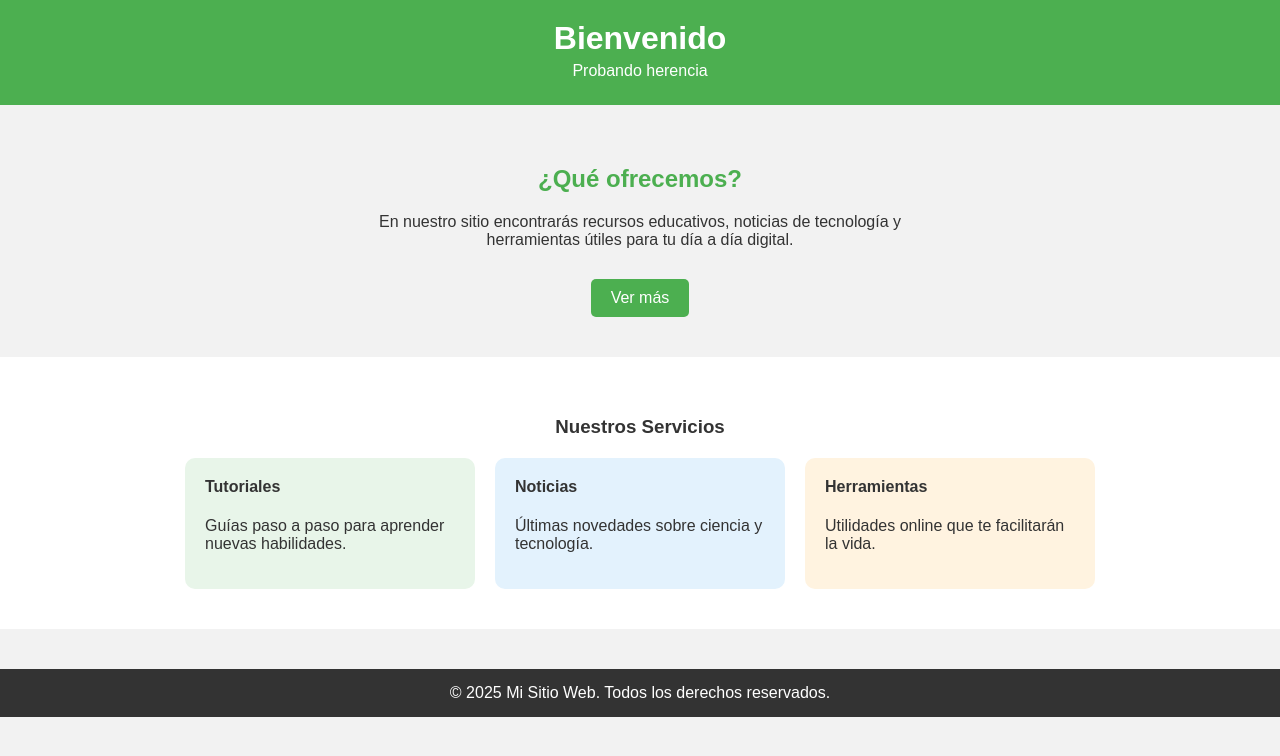
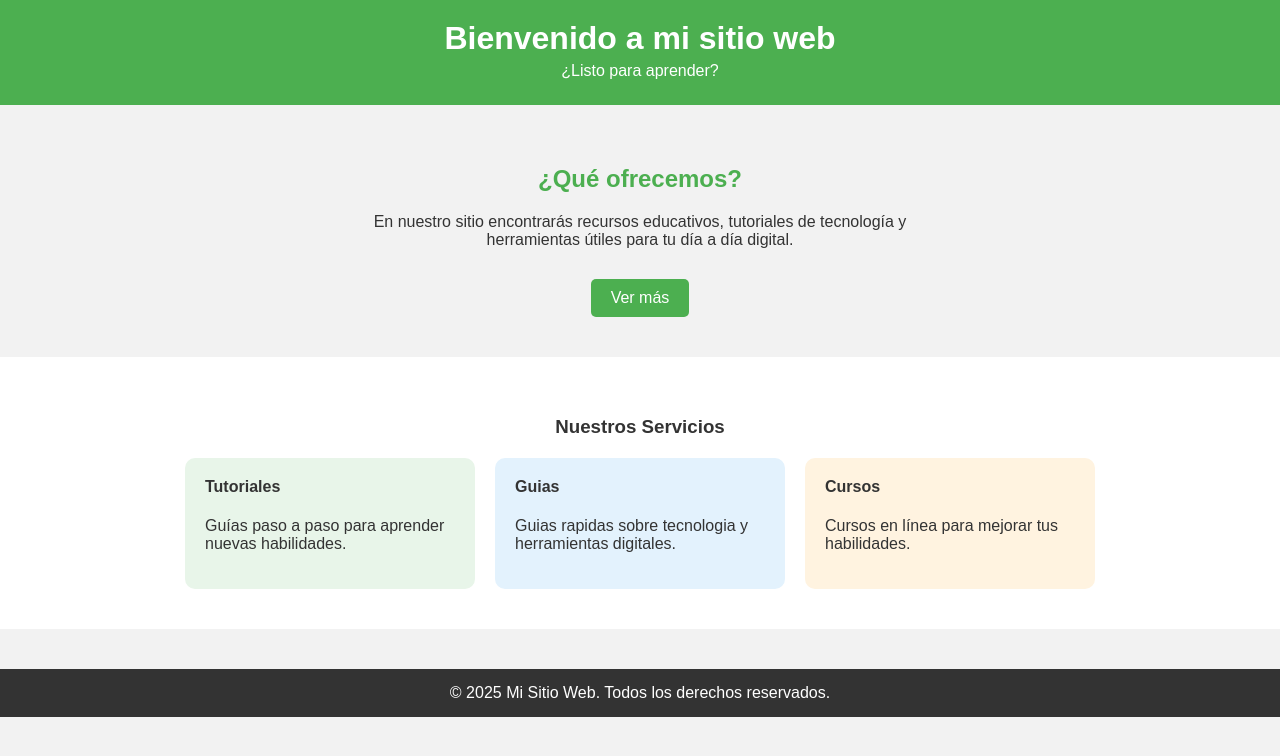
Before and after one commit to Cristian-Pinto-git/tercera-entrega, a Django app: page / in a window 1280 px wide. Shown: the top 756 px of the page. Run offline with Django 5.2, Linux system fonts and the light colour scheme.

Commit message:
agregamos README.md

```diff
--- a/mi_primer_app/templates/mi_primer_app/inicio.html
+++ b/mi_primer_app/templates/mi_primer_app/inicio.html
@@ -4,7 +4,7 @@
 
  {% block header %}
   <header style="background-color: #4CAF50; padding: 20px; text-align: center; color: white;">
-    <h1 style="margin: 0;">Bienvenido</h1>
-    <p style="margin: 5px 0;">Probando herencia</p>
+    <h1 style="margin: 0;">Bienvenido a mi sitio web</h1>
+    <p style="margin: 5px 0;">¿Listo para aprender?</p>
   </header>
  {% endblock %}
--- a/templates/padre.html
+++ b/templates/padre.html
@@ -18,7 +18,7 @@
     {% block content %}
     <h2 style="color: #4CAF50;">¿Qué ofrecemos?</h2>
     <p style="max-width: 600px; margin: 0 auto 30px;">
-      En nuestro sitio encontrarás recursos educativos, noticias de tecnología y herramientas útiles para tu día a día digital.
+      En nuestro sitio encontrarás recursos educativos, tutoriales de tecnología y herramientas útiles para tu día a día digital.
     </p>
     {% endblock %}
     <a href="#servicios" style="display: inline-block; padding: 10px 20px; background-color: #4CAF50; color: white; text-decoration: none; border-radius: 5px;">
@@ -37,12 +37,12 @@
         <p>Guías paso a paso para aprender nuevas habilidades.</p>
       </div>
       <div style="background: #e3f2fd; padding: 20px; border-radius: 10px; width: 250px;">
-        <h4 style="margin-top: 0;">Noticias</h4>
-        <p>Últimas novedades sobre ciencia y tecnología.</p>
+        <h4 style="margin-top: 0;">Guias</h4>
+        <p>Guias rapidas sobre tecnologia y herramientas digitales.</p>
       </div>
       <div style="background: #fff3e0; padding: 20px; border-radius: 10px; width: 250px;">
-        <h4 style="margin-top: 0;">Herramientas</h4>
-        <p>Utilidades online que te facilitarán la vida.</p>
+        <h4 style="margin-top: 0;">Cursos</h4>
+        <p>Cursos en línea para mejorar tus habilidades.</p>
       </div>
     </div>
   </section>
```
Also changed, not shown: readme.md (added).
